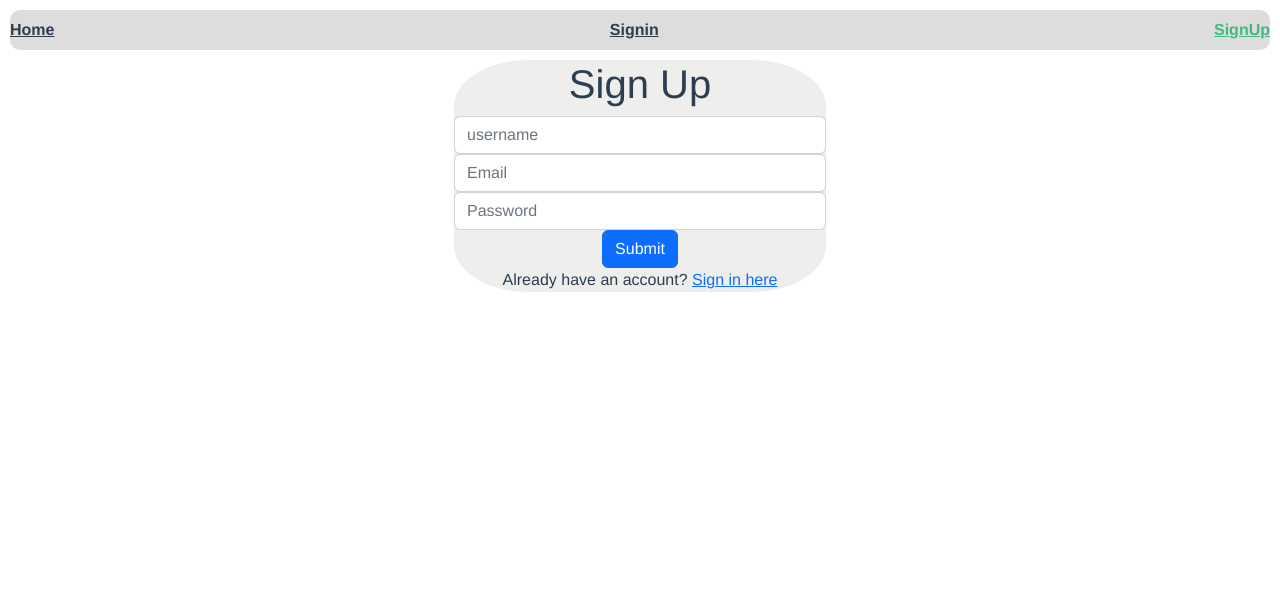
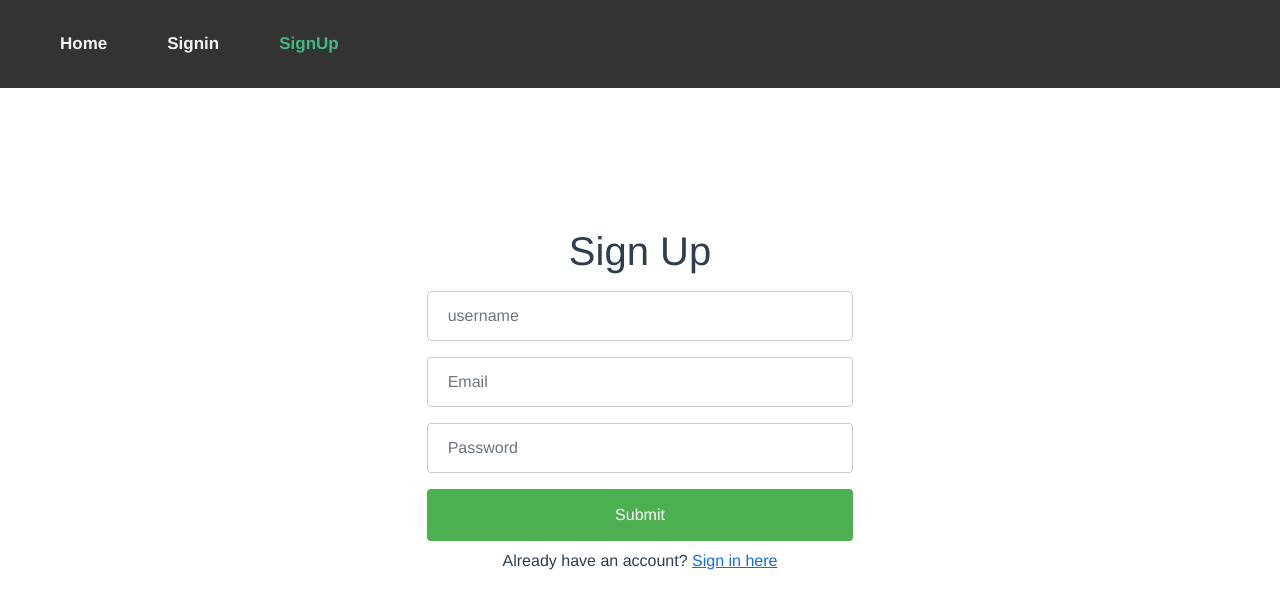
Before and after one commit to Trust-us/Trust-us, a Vue app in the folder client/: page /SignUp in a window 1280 px wide. Shown: the top 608 px of the page. Built offline with nearby package versions, Linux system fonts and the light colour scheme.

Commit message:
fixed navbar & signin & signup Styles

```diff
--- a/client/src/components/home_navbar.vue
+++ b/client/src/components/home_navbar.vue
@@ -1,6 +1,6 @@
 <template lang="">
     <div>
-        <nav class="navbar">
+        <nav class="topnav">
     <router-link to="/">Home</router-link>
 
     <router-link to="/Signin">Signin</router-link>
@@ -16,10 +16,33 @@ export default {
 }
 </script>
 <style >
-      .navbar{
+      body {
+        margin: 0;
+        font-family: Arial, Helvetica, sans-serif;
+    }
+
+    .topnav {
+        overflow: hidden;
+        background-color: #333;
+    }
+
+    .topnav a {
+        float: left;
+        color: #f2f2f2;
         text-align: center;
-        background: #ddd;
-        margin: 10px;
-        border-radius: 10px;
+        padding: 1px 30px;
+        text-decoration: none;
+        font-size: 17px;
     }
+
+    .topnav a:hover {
+        background-color: #ddd;
+        color: black;
+    }
+
+    .topnav a.active {
+        background-color: #04AA6D;
+        color: white;
+    }
+
 </style>
--- a/client/src/views/HomeView.vue
+++ b/client/src/views/HomeView.vue
@@ -3,16 +3,13 @@
   <div class="home">
 
     <div class="box">
-     <h3>hello from restaurant</h3>
-     <img src=''/>
+      <img src='https://media-cdn.tripadvisor.com/media/photo-s/11/56/5b/36/le-restaurant.jpg' style="width:100%"/>
     </div>
     <div class="box">
-      <h3>hello from hotel</h3>
-      <img src=''/>
+      <img src='https://img1.picmix.com/output/pic/normal/1/0/6/4/6754601_8a8ca.gif' style="width:100%"/>
     </div>
     <div class="box">
-     <h3>hello from experiences</h3>
-     <img src=''/>
+      <img src='https://hub.cyberesa.net/cr.fwk/images/hotels/Hotel-2925-20211120-084704.jpg' style="width:100% " />
     </div>
   </div>
 </template>
@@ -28,14 +25,35 @@ export default {
 }
 </script>
 <style>
-   .box{
-        padding: 100px 0;
-        width:400px;
+/* Three image containers (use 25% for four, and 50% for two, etc) */
+.home {
+
+        display: flex;
+        text-align: center;
+        padding: 100px 50px ;
+
+}
+
+/* Clear floats after image containers */
+.box {
+   display: flex;
+}
+
+/* .home{display: grid}
+.img{
+  border-radius: 50px;
+  height: 340px;
+  width: 500px;
+  } */
+
+   /* .img{
+        padding: 260px 0;
+        width:430px;
         text-align: center;
         background: #ddd;
         margin: 20px;
         border-radius: 20px;
         display: inline-block;
 
-    }
+    }  */
 </style>
--- a/client/src/views/SignUp.vue
+++ b/client/src/views/SignUp.vue
@@ -1,7 +1,7 @@
 <template>
 
 
-         <div class="container">
+         <div class="signup">
             <div class="col-lg-4 col-md-6 col-sm-8 mx-auto">
                <h1>Sign Up</h1>
                <form class="form-group"  @submit.prevent="doRegister">
@@ -59,8 +59,50 @@ export default {
 
 </script>
 <style>
-   .col-lg-4{
-      background-color: rgba(133, 129, 124, 0.137);
-  border-radius: 20%;
-    }
+.signup{
+        display: flex;
+        justify-content: center;
+        align-items: center;
+        width: 100vw;
+        height: 80vh;
+      }
+
+    input[type=text], select {
+    width: 100%;
+    padding: 12px 20px;
+    margin: 8px 0;
+    display: inline-block;
+    border: 1px solid #ccc;
+    border-radius: 4px;
+    box-sizing: border-box;
+  }
+  input[type=password], select {
+    width: 100%;
+    padding: 12px 20px;
+    margin: 8px 0;
+    display: inline-block;
+    border: 1px solid #ccc;
+    border-radius: 4px;
+    box-sizing: border-box;
+  }
+  input[type=email], select {
+    width: 100%;
+    padding: 12px 20px;
+    margin: 8px 0;
+    display: inline-block;
+    border: 1px solid #ccc;
+    border-radius: 4px;
+    box-sizing: border-box;
+  }
+   input[type=submit] {
+    width: 100%;
+    background-color: #4CAF50;
+    color: white;
+    padding: 14px 20px;
+    margin: 8px 0;
+    border: none;
+    border-radius: 4px;
+    cursor: pointer;
+  }
+
 </style>
--- a/client/src/views/SigninView.vue
+++ b/client/src/views/SigninView.vue
@@ -1,5 +1,5 @@
 <template >
-    <div class="sign">
+    <div class="signin">
           <div class="col-lg-4 col-md-6 col-sm-8 mx-auto">
                   <h1>Sign In</h1>
                   <form class="form-group"   @submit.prevent="handleSubmit">
@@ -40,8 +40,12 @@ import axios from 'axios'
 }
 </script>
 <style  >
-    .col-lg-4{
-      background-color: rgba(133, 129, 124, 0.137);
-  border-radius: 20%;
-    }
+     .signin{
+        display: flex;
+        justify-content: center;
+        align-items: center;
+        width: 100vw;
+        height: 80vh;
+
+      }
 </style>
```
